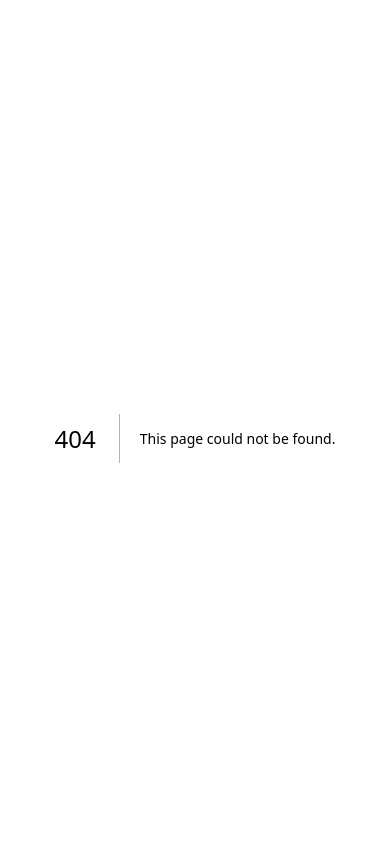
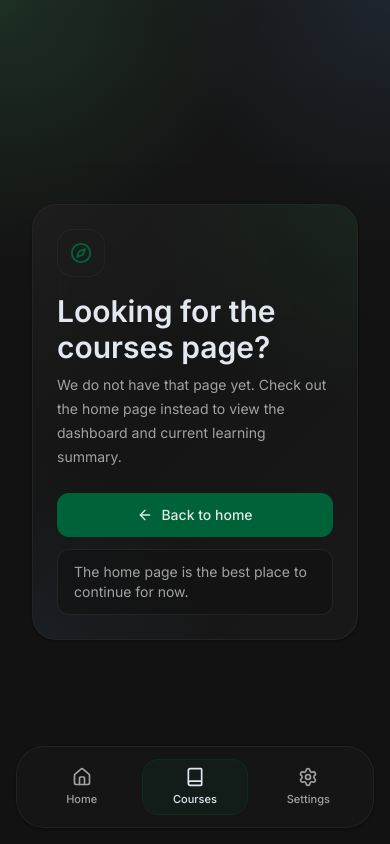
Before and after one commit to RaucousDave/student-dashboard, a Next.js app: page /courses in a window 390 px wide. Before the commit this address had no page. Built offline with nearby package versions, Linux system fonts and the light colour scheme; a web font is replaced by a local one.

Commit message:
chore: layout arrangement for mobilenav component

```diff
--- a/app/components/DashboardGrid.tsx
+++ b/app/components/DashboardGrid.tsx
@@ -51,7 +51,6 @@ export default function DashboardGrid({ courses }: { courses: Course[] }) {
           <ChartDisplay />
         </motion.div>
       </motion.section>
-      <MobileNav />
     </>
   );
 }
--- a/app/components/MobileNav.tsx
+++ b/app/components/MobileNav.tsx
@@ -1,3 +1,5 @@
+"use client"
+
 import { motion, LayoutGroup } from "framer-motion";
 import Link from "next/link";
 import { usePathname } from "next/navigation";
@@ -37,7 +39,11 @@ export default function MobileNav() {
                     {active ? (
                       <motion.span
                         layoutId="mobile-nav-highlight"
-                        transition={{ type: "spring", stiffness: 380, damping: 30 }}
+                        transition={{
+                          type: "spring",
+                          stiffness: 380,
+                          damping: 30,
+                        }}
                         className="absolute inset-0 rounded-2xl border border-primary/20 bg-primary/10"
                       />
                     ) : null}
--- /dev/null
+++ b/app/courses/page.tsx
@@ -0,0 +1,51 @@
+import Link from "next/link";
+import { ArrowLeft, Compass } from "lucide-react";
+
+export default function CoursesPage() {
+  return (
+    <main className="flex min-h-[calc(100vh-2rem)] items-center justify-center px-4 py-10 sm:px-6 lg:px-8">
+      <article className="relative w-full max-w-2xl overflow-hidden rounded-3xl border border-border/80 bg-card/95 p-6 shadow-2xl backdrop-blur-xl sm:p-8">
+        <span
+          aria-hidden="true"
+          className="pointer-events-none absolute inset-0 bg-[radial-gradient(circle_at_top_right,rgba(74,222,128,0.08),transparent_38%),radial-gradient(circle_at_bottom_left,rgba(96,165,250,0.06),transparent_34%)]"
+        />
+        <span
+          aria-hidden="true"
+          className="pointer-events-none absolute inset-0 bg-[linear-gradient(135deg,rgba(255,255,255,0.03),transparent_42%,rgba(255,255,255,0.015))]"
+        />
+
+        <section className="relative z-10 space-y-6">
+          <header className="flex md:flex-row flex-col items-start gap-4">
+            <span className="flex size-12 shrink-0 items-center justify-center rounded-2xl border border-border/70 bg-muted/30 text-primary">
+              <Compass size={22} aria-hidden="true" />
+            </span>
+
+            <div className="space-y-2">
+              <h1 className="text-3xl font-semibold tracking-tight text-foreground">
+                Looking for the courses page?
+              </h1>
+              <p className="max-w-xl text-sm leading-6 text-muted-foreground sm:text-base">
+                We do not have that page yet. Check out the home page instead to
+                view the dashboard and current learning summary.
+              </p>
+            </div>
+          </header>
+
+          <footer className="flex flex-col gap-3 sm:flex-row">
+            <Link
+              href="/"
+              className="inline-flex items-center justify-center gap-2 rounded-xl bg-primary px-4 py-3 text-sm font-medium text-primary-foreground transition-transform duration-200 hover:scale-[1.01] active:scale-[0.99]"
+            >
+              <ArrowLeft size={16} aria-hidden="true" />
+              Back to home
+            </Link>
+
+            <p className="rounded-xl border border-border/80 bg-background/60 px-4 py-3 text-sm text-muted-foreground">
+              The home page is the best place to continue for now.
+            </p>
+          </footer>
+        </section>
+      </article>
+    </main>
+  );
+}
--- a/app/layout.tsx
+++ b/app/layout.tsx
@@ -2,6 +2,7 @@ import type { Metadata } from "next";
 import Sidebar from "./components/Sidebar";
 import { Inter } from "next/font/google";
 import type { ReactNode } from "react";
+import MobileNav from "./components/MobileNav";
 import "./globals.css";
 import { LayoutProvider } from "@/lib/hooks/useLayout";
 
@@ -32,9 +33,10 @@ export default function RootLayout({
       <body className="h-full bg-background text-foreground md:flex md:overflow-hidden">
         <LayoutProvider>
           <Sidebar />
-          <main className="h-full min-h-0 min-w-0 flex-1 overflow-y-auto p-4 pb-[30rem] sm:p-5 sm:pb-28 lg:p-6 lg:pb-6">
+          <main className="h-full min-h-0 min-w-0 flex-1 overflow-y-auto p-4 pb-150 sm:p-5 sm:pb-28 lg:p-6 lg:pb-6">
             {children}
           </main>
+          <MobileNav />
         </LayoutProvider>
       </body>
     </html>
--- /dev/null
+++ b/app/settings/page.tsx
@@ -0,0 +1,51 @@
+import Link from "next/link";
+import { ArrowLeft, Settings2 } from "lucide-react";
+
+export default function SettingsPage() {
+  return (
+    <main className="flex min-h-[calc(100vh-2rem)] items-center justify-center px-4 py-10 sm:px-6 lg:px-8">
+      <article className="relative w-full max-w-2xl overflow-hidden rounded-3xl border border-border/80 bg-card/95 p-6 shadow-2xl backdrop-blur-xl sm:p-8">
+        <span
+          aria-hidden="true"
+          className="pointer-events-none absolute inset-0 bg-[radial-gradient(circle_at_top_right,rgba(74,222,128,0.08),transparent_38%),radial-gradient(circle_at_bottom_left,rgba(96,165,250,0.06),transparent_34%)]"
+        />
+        <span
+          aria-hidden="true"
+          className="pointer-events-none absolute inset-0 bg-[linear-gradient(135deg,rgba(255,255,255,0.03),transparent_42%,rgba(255,255,255,0.015))]"
+        />
+
+        <section className="relative z-10 space-y-6">
+          <header className="flex md:flex-row flex-col items-start gap-4">
+            <span className="flex size-12 shrink-0 items-center justify-center rounded-2xl border border-border/70 bg-muted/30 text-primary">
+              <Settings2 size={22} aria-hidden="true" />
+            </span>
+
+            <div className="space-y-2">
+              <h1 className="text-3xl font-semibold tracking-tight text-foreground">
+                Looking for the settings page?
+              </h1>
+              <p className="max-w-xl text-sm leading-6 text-muted-foreground sm:text-base">
+                We do not have that page yet. Check out the home page instead to
+                view the dashboard and current learning summary.
+              </p>
+            </div>
+          </header>
+
+          <footer className="flex flex-col gap-3 sm:flex-row">
+            <Link
+              href="/"
+              className="inline-flex items-center justify-center gap-2 rounded-xl bg-primary px-4 py-3 text-sm font-medium text-primary-foreground transition-transform duration-200 hover:scale-[1.01] active:scale-[0.99]"
+            >
+              <ArrowLeft size={16} aria-hidden="true" />
+              Back to home
+            </Link>
+
+            <p className="rounded-xl border border-border/80 bg-background/60 px-4 py-3 text-sm text-muted-foreground">
+              The home page is the best place to continue for now.
+            </p>
+          </footer>
+        </section>
+      </article>
+    </main>
+  );
+}
```
